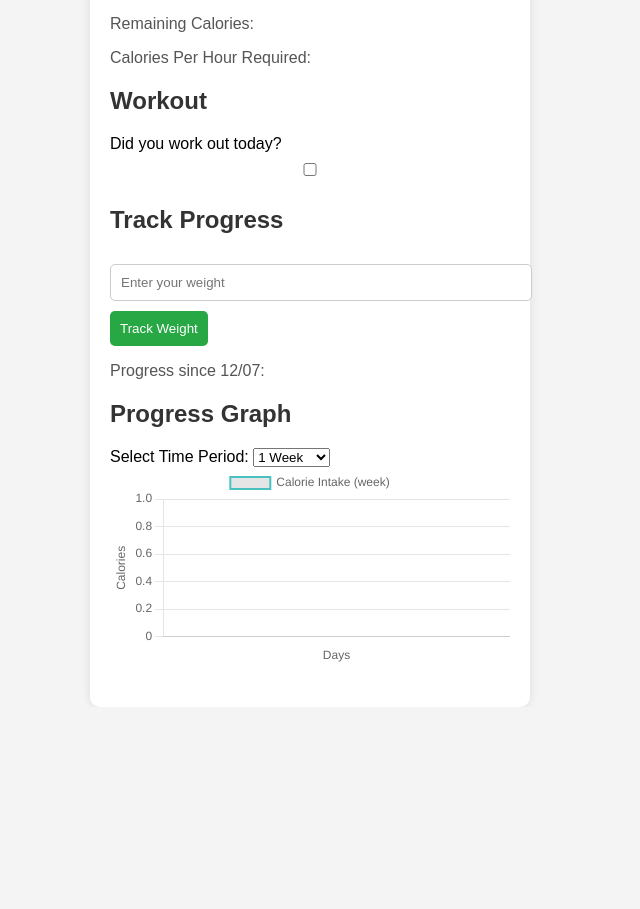
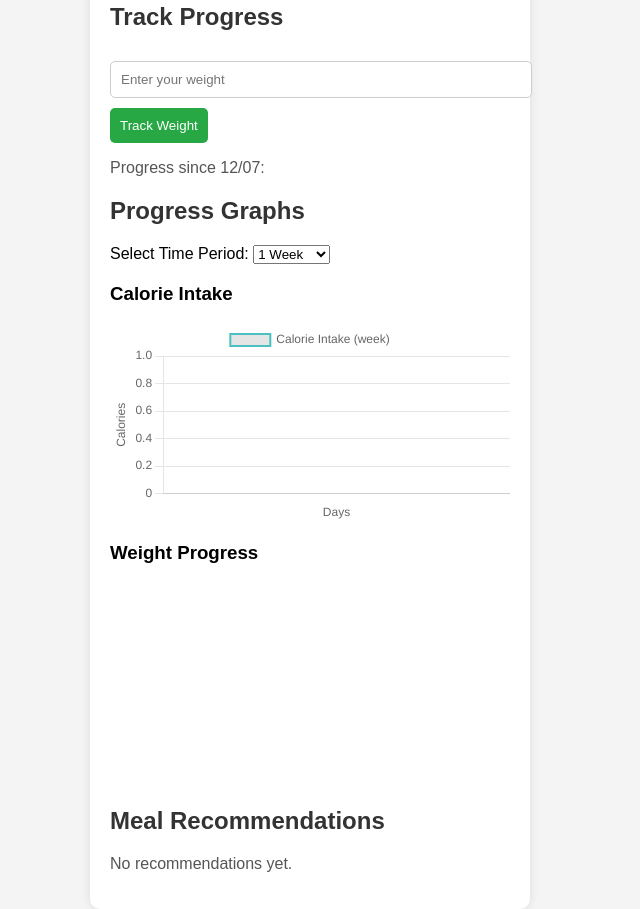
Before and after one commit to Marwanscodingworld/SwoleGoal, a plain HTML site: page index.html in a window 1280 px wide. Shown: the part 273-1182 px from the top of the page, without its empty margins (330-970 px from the left). Before the commit the page ends 980 px from the top, so only its background shows below. Drawn offline with nearby package versions, Linux system fonts and the light colour scheme.

Commit message:
Update index.html

```diff
--- a/index.html
+++ b/index.html
@@ -39,17 +39,25 @@
             <p id="weightProgress">Progress since 12/07: </p>
         </div>
 
-        <!-- Dropdown menu for selecting the time period -->
         <div class="graph-section">
-            <h2>Progress Graph</h2>
+            <h2>Progress Graphs</h2>
             <label for="timePeriodSelect">Select Time Period:</label>
-            <select id="timePeriodSelect" onchange="updateGraph()">
+            <select id="timePeriodSelect" onchange="updateGraphs()">
                 <option value="week">1 Week</option>
                 <option value="twoWeeks">2 Weeks</option>
                 <option value="month">1 Month</option>
                 <option value="threeMonths">3 Months</option>
             </select>
+            <h3>Calorie Intake</h3>
             <canvas id="progressChart" width="400" height="200"></canvas>
+            <h3>Weight Progress</h3>
+            <canvas id="weightChart" width="400" height="200"></canvas>
+        </div>
+
+        <!-- New section for meal recommendations -->
+        <div class="meal-recommendation-section">
+            <h2>Meal Recommendations</h2>
+            <p id="mealRecommendations">No recommendations yet.</p>
         </div>
     </div>
     <script src="script.js"></script>
```
